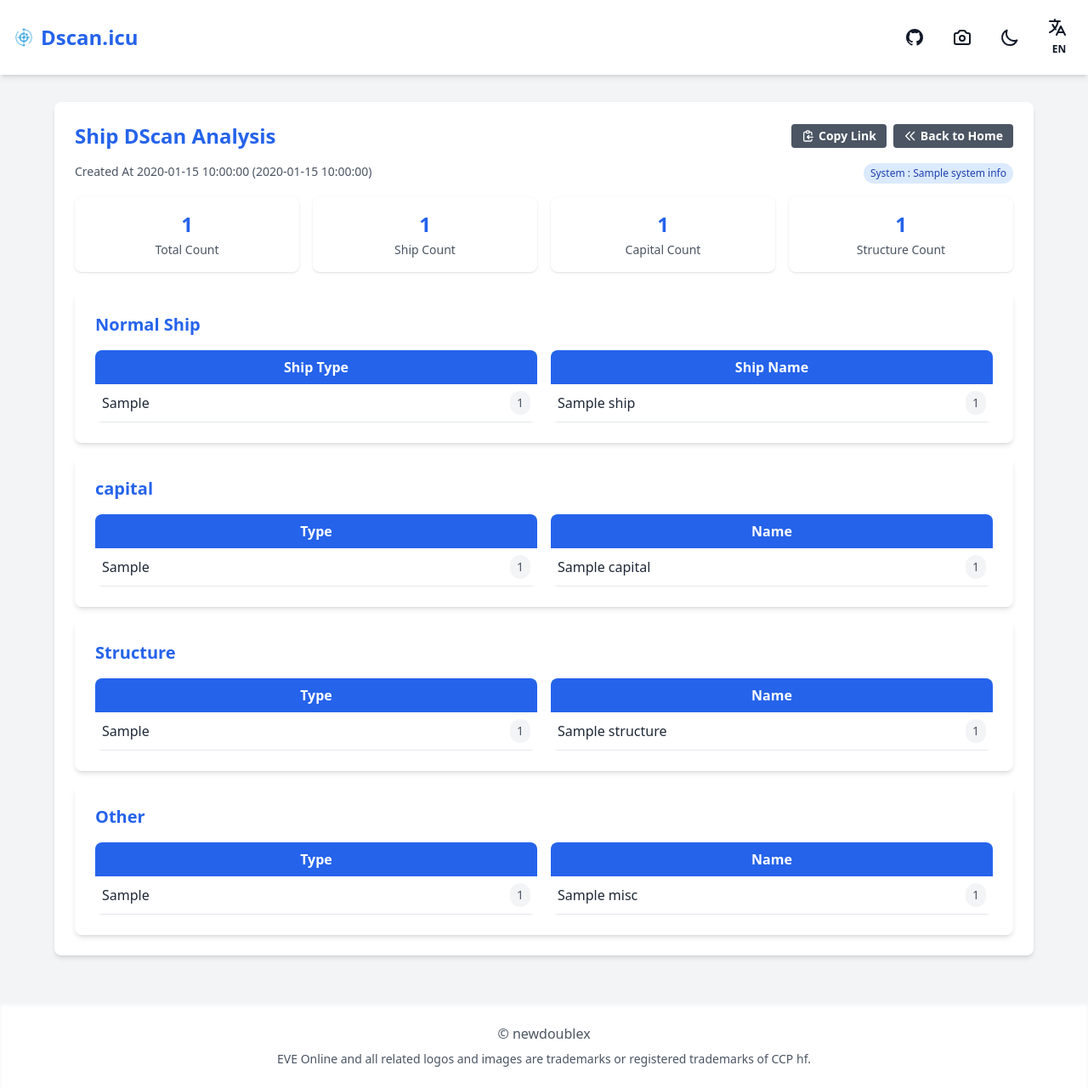
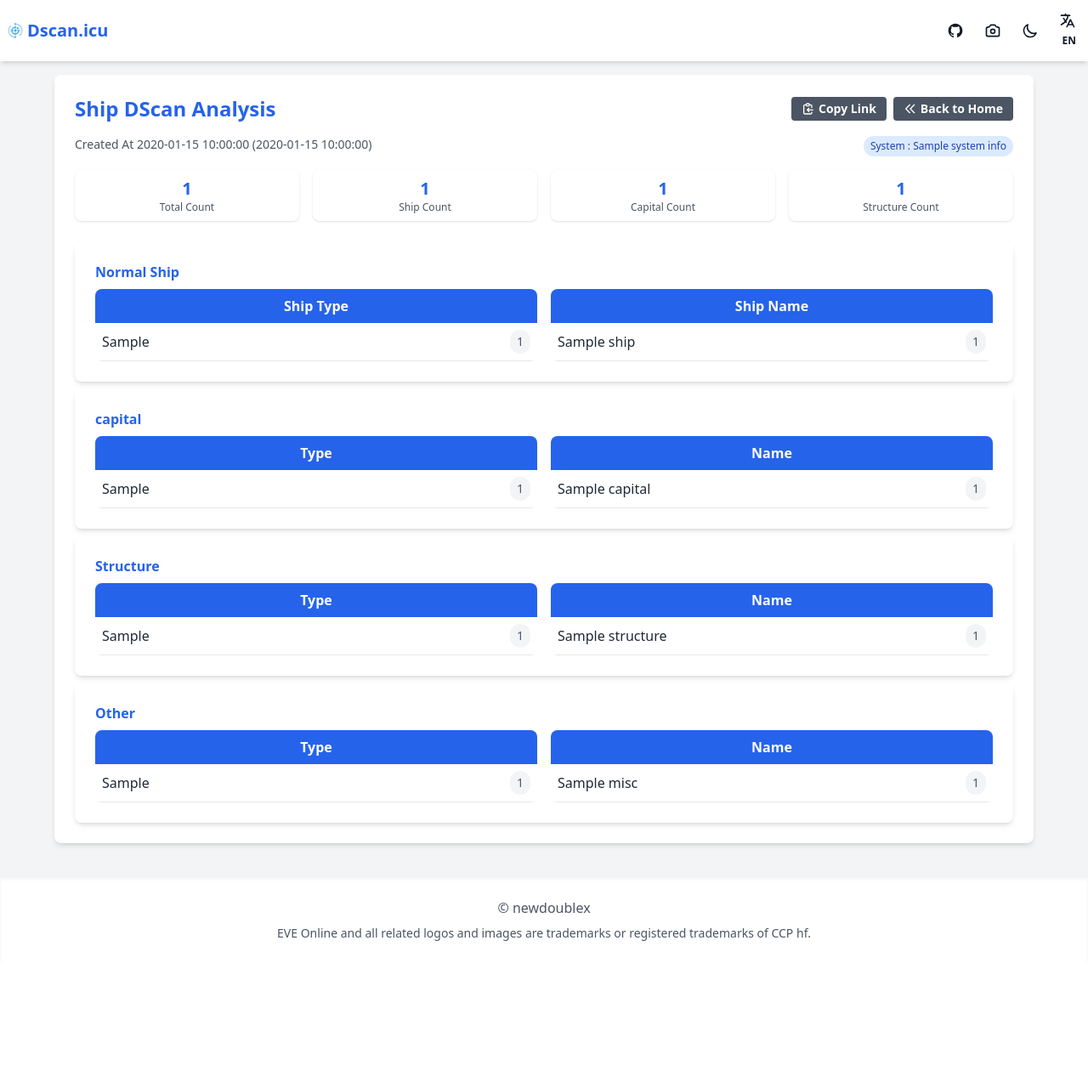
Before and after one commit to zifox666/eve-dscan-tool, a FastAPI app: template templates/ship_dscan.html.jinja2 in a window 1280 px wide. Shown: the whole page at 85% size. After the commit the page ends 1107 px from the top, so only its background shows below. Run offline with FastAPI, Linux system fonts and the light colour scheme; the template is opened without the code that fills it: most values are stand-ins (such as "Sample title", 1, 10 or a date in 2020); parts of the project's set-up code (start-up, migrations or seed data) failed here and were passed over; some libraries are stand-ins or nearby versions.

Commit message:
:bug: 修复类型没有正确排序 缩小无用UI

```diff
--- a/static/js/translations.js
+++ b/static/js/translations.js
@@ -1,4 +1,3 @@
-// static/js/translations.js
 const translations = {
   'zh': {
     // index
@@ -17,6 +16,12 @@ const translations = {
     'li1': '本地频道成员列表：复制本地频道成员列表并粘贴',
     'li2': '舰船扫描：使用DScan工具扫描后复制结果并粘贴',
     'li3': '分析结果可以通过生成的链接分享给他人',
+
+    // ship
+    'Huginn': '休津级',
+    'Lachesis': '拉克希斯级',
+    'Rook': '白嘴鸦级',
+    'Curse': '诅咒级',
 
     //local dscan
 
@@ -77,6 +82,12 @@ const translations = {
     'li2': 'Ship scan: Copy the results after scanning with the DScan tool and paste them',
     'li3': 'The analysis results can be shared with others through the generated link',
 
+    // ship
+    'Huginn': 'Huginn',
+    'Lachesis': 'Lachesis',
+    'Rook': 'Rook',
+    'Curse': 'Curse',
+
     //local dscan
 
     'local_dscan_title': 'Local DScan Analysis',
--- a/templates/base.html
+++ b/templates/base.html
@@ -89,27 +89,27 @@
 <body class="bg-gray-100 dark:bg-gray-900 text-gray-900 dark:text-gray-100 min-h-screen flex flex-col">
     <!-- 导航栏 -->
     <nav class="bg-white dark:bg-gray-800 shadow-md">
-        <div class="container mx-auto px-4 py-3">
+        <div class="container mx-auto px-2 py-2">
             <div class="flex justify-between items-center">
                 <a href="/"
-                    class="flex items-center space-x-2 text-2xl font-bold text-primary-600 dark:text-primary-400">
-                    <img src="/static/favicon.ico" alt="Logo" class="w-6 h-6">
+                    class="flex items-center space-x-1 text-xl font-bold text-primary-600 dark:text-primary-400">
+                    <img src="/static/favicon.ico" alt="Logo" class="w-5 h-5">
                     <span>Dscan.icu</span>
                 </a>
-                <div class="flex items-center space-x-4">
+                <div class="flex items-center space-x-3">
                     <!-- GitHub按钮 -->
                     <a href="https://github.com/zifox666/eve-dscan-tool" target="_blank"
-                        class="p-2 rounded-full hover:bg-gray-200 dark:hover:bg-gray-700" title="GitHub">
-                        <svg xmlns="http://www.w3.org/2000/svg" class="h-6 w-6" viewBox="0 0 24 24" fill="currentColor">
+                        class="p-1.5 rounded-full hover:bg-gray-200 dark:hover:bg-gray-700" title="GitHub">
+                        <svg xmlns="http://www.w3.org/2000/svg" class="h-5 w-5" viewBox="0 0 24 24" fill="currentColor">
                             <path fill-rule="evenodd" clip-rule="evenodd"
                                 d="M12 2C6.477 2 2 6.477 2 12c0 4.42 2.865 8.166 6.839 9.489.5.092.682-.217.682-.482 0-.237-.008-.866-.013-1.7-2.782.603-3.369-1.342-3.369-1.342-.454-1.155-1.11-1.462-1.11-1.462-.908-.62.069-.608.069-.608 1.003.07 1.531 1.03 1.531 1.03.892 1.529 2.341 1.087 2.91.832.092-.647.35-1.088.636-1.338-2.22-.253-4.555-1.11-4.555-4.943 0-1.091.39-1.984 1.029-2.683-.103-.253-.446-1.272.098-2.65 0 0 .84-.27 2.75 1.026A9.564 9.564 0 0112 6.844c.85.004 1.705.115 2.504.337 1.909-1.296 2.747-1.026 2.747-1.026.546 1.378.202 2.397.1 2.65.64.699 1.028 1.592 1.028 2.683 0 3.842-2.339 4.687-4.566 4.935.359.309.678.919.678 1.852 0 1.336-.012 2.415-.012 2.743 0 .267.18.578.688.48C19.138 20.161 22 16.416 22 12c0-5.523-4.477-10-10-10z" />
                         </svg>
                     </a>
 
                     <!-- 截图按钮 -->
-                    <button id="screenshotBtn" class="p-2 rounded-full hover:bg-gray-200 dark:hover:bg-gray-700"
+                    <button id="screenshotBtn" class="p-1.5 rounded-full hover:bg-gray-200 dark:hover:bg-gray-700"
                         title="截图整页">
-                        <svg xmlns="http://www.w3.org/2000/svg" class="h-6 w-6" fill="none" viewBox="0 0 24 24"
+                        <svg xmlns="http://www.w3.org/2000/svg" class="h-5 w-5" fill="none" viewBox="0 0 24 24"
                             stroke="currentColor">
                             <path stroke-linecap="round" stroke-linejoin="round" stroke-width="2"
                                 d="M3 9a2 2 0 012-2h.93a2 2 0 001.664-.89l.812-1.22A2 2 0 0110.07 4h3.86a2 2 0 011.664.89l.812 1.22A2 2 0 0018.07 7H19a2 2 0 012 2v9a2 2 0 01-2 2H5a2 2 0 01-2-2V9z" />
@@ -119,13 +119,13 @@
                     </button>
 
                     <!-- 暗黑模式切换按钮 -->
-                    <button id="darkModeToggle" class="p-2 rounded-full hover:bg-gray-200 dark:hover:bg-gray-700">
-                        <svg xmlns="http://www.w3.org/2000/svg" class="h-6 w-6 hidden dark:block" fill="none"
+                    <button id="darkModeToggle" class="p-1.5 rounded-full hover:bg-gray-200 dark:hover:bg-gray-700">
+                        <svg xmlns="http://www.w3.org/2000/svg" class="h-5 w-5 hidden dark:block" fill="none"
                             viewBox="0 0 24 24" stroke="currentColor">
                             <path stroke-linecap="round" stroke-linejoin="round" stroke-width="2"
                                 d="M12 3v1m0 16v1m9-9h-1M4 12H3m15.364 6.364l-.707-.707M6.343 6.343l-.707-.707m12.728 0l-.707.707M6.343 17.657l-.707.707M16 12a4 4 0 11-8 0 4 4 0 018 0z" />
                         </svg>
-                        <svg xmlns="http://www.w3.org/2000/svg" class="h-6 w-6 block dark:hidden" fill="none"
+                        <svg xmlns="http://www.w3.org/2000/svg" class="h-5 w-5 block dark:hidden" fill="none"
                             viewBox="0 0 24 24" stroke="currentColor">
                             <path stroke-linecap="round" stroke-linejoin="round" stroke-width="2"
                                 d="M20.354 15.354A9 9 0 018.646 3.646 9.003 9.003 0 0012 21a9.003 9.003 0 008.354-5.646z" />
@@ -134,15 +134,18 @@
 
                     <!-- 语言切换按钮 -->
                     <div class="relative">
-                        <button id="languageToggle" class="p-2 rounded-full hover:bg-gray-200 dark:hover:bg-gray-700"
+                        <button id="languageToggle" class="p-1.5 rounded-full hover:bg-gray-200 dark:hover:bg-gray-700"
                             title="切换语言">
-                            <svg xmlns="http://www.w3.org/2000/svg" class="h-6 w-6" fill="none" viewBox="0 0 24 24"
+                        <!-- 将p-2改为p-1.5 -->
+                            <svg xmlns="http://www.w3.org/2000/svg" class="h-5 w-5" fill="none" viewBox="0 0 24 24"
                                 stroke="currentColor">
+                            <!-- 将h-6 w-6改为h-5 w-5 -->
                                 <path stroke-linecap="round" stroke-linejoin="round" stroke-width="2"
                                     d="M3 5h12M9 3v2m1.048 9.5A18.022 18.022 0 016.412 9m6.088 9h7M11 21l5-10 5 10M12.751 5C11.783 10.77 8.07 15.61 3 18.129" />
                             </svg>
                             <span class="ml-1 text-xs font-bold" id="currentLangDisplay"></span>
                         </button>
+                        <!-- 下拉菜单部分保持不变 -->
                         <div id="languageDropdown"
                             class="hidden absolute right-0 mt-2 py-2 w-24 bg-white dark:bg-gray-800 rounded-md shadow-xl z-20">
                             <button
@@ -159,7 +162,7 @@
     </nav>
 
     <!-- 主要内容 -->
-    <main class="container mx-auto px-4 py-8 flex-grow">
+    <main class="container mx-auto px-4 py-4 flex-grow">
         {% block content %}{% endblock %}
     </main>
 
--- a/templates/local_dscan.html.jinja2
+++ b/templates/local_dscan.html.jinja2
@@ -5,15 +5,15 @@
 {% block head %}
 <style type="text/tailwindcss">
     .stat-card {
-        @apply bg-white dark:bg-gray-800 rounded-lg shadow p-4 flex flex-col items-center justify-center;
+    @apply bg-white dark:bg-gray-800 rounded-lg shadow p-2 flex flex-col items-center justify-center;
     }
 
     .stat-value {
-        @apply text-2xl font-bold text-primary-600 dark:text-primary-400;
+        @apply text-xl font-bold text-primary-600 dark:text-primary-400;
     }
 
     .stat-label {
-        @apply text-sm text-gray-600 dark:text-gray-400 mt-1;
+        @apply text-xs text-gray-600 dark:text-gray-400;
     }
 
     .alliance-tag {
--- a/templates/ship_dscan.html.jinja2
+++ b/templates/ship_dscan.html.jinja2
@@ -5,13 +5,13 @@
 {% block head %}
 <style type="text/tailwindcss">
 .stat-card {
-    @apply bg-white dark:bg-gray-800 rounded-lg shadow p-4 flex flex-col items-center justify-center;
+    @apply bg-white dark:bg-gray-800 rounded-lg shadow p-2 flex flex-col items-center justify-center;
 }
 .stat-value {
-    @apply text-2xl font-bold text-primary-600 dark:text-primary-400;
+    @apply text-xl font-bold text-primary-600 dark:text-primary-400;
 }
 .stat-label {
-    @apply text-sm text-gray-600 dark:text-gray-400 mt-1;
+    @apply text-xs text-gray-600 dark:text-gray-400;
 }
 .entity-column {
     @apply bg-white dark:bg-gray-800 rounded-lg overflow-hidden;
@@ -100,11 +100,11 @@
     </div>
 
     <!-- 四列布局：旗舰、普通舰船、建筑、其他 -->
-    <div class="space-y-4">
+    <div class="space-y-2">
         <!-- 舰船部分 -->
         {% if dscan.processed_data.ship_types|length > 0 %}
         <div class="card">
-            <h2 class="text-xl font-bold text-primary-600 dark:text-primary-400 mb-4" data-i18n="normal_ship">常规</h2>
+            <h2 class="text-l font-bold text-primary-600 dark:text-primary-400 mb-2" data-i18n="normal_ship">常规</h2>
             <div class="grid grid-cols-2 gap-4">
                 <!-- 舰船类型列 -->
                 <div class="entity-column">
@@ -139,7 +139,7 @@
         <!-- 旗舰部分 -->
         {% if dscan.processed_data.capital_types|length > 0 %}
         <div class="card">
-            <h2 class="text-xl font-bold text-primary-600 dark:text-primary-400 mb-4" data-i18n="capital">旗舰</h2>
+            <h2 class="text-l font-bold text-primary-600 dark:text-primary-400 mb-2" data-i18n="capital">旗舰</h2>
             <div class="grid grid-cols-2 gap-4">
                 <!-- 旗舰类型列 -->
                 <div class="entity-column">
@@ -174,7 +174,7 @@
         <!-- 建筑部分 -->
         {% if dscan.processed_data.structure_types|length > 0 %}
         <div class="card">
-            <h2 class="text-xl font-bold text-primary-600 dark:text-primary-400 mb-4" data-i18n="structure">建筑</h2>
+            <h2 class="text-l font-bold text-primary-600 dark:text-primary-400 mb-2" data-i18n="structure">建筑</h2>
             <div class="grid grid-cols-2 gap-4">
                 <!-- 建筑类型列 -->
                 <div class="entity-column">
@@ -209,7 +209,7 @@
         <!-- 其他部分 -->
         {% if dscan.processed_data.misc_types|length > 0 %}
         <div class="card">
-            <h2 class="text-xl font-bold text-primary-600 dark:text-primary-400 mb-4" data-i18n="other">其他</h2>
+            <h2 class="text-l font-bold text-primary-600 dark:text-primary-400 mb-2" data-i18n="other">其他</h2>
             <div class="grid grid-cols-2 gap-4">
                 <!-- 其他类型列 -->
                 <div class="entity-column">
@@ -271,6 +271,18 @@ document.addEventListener('DOMContentLoaded', function() {
     setupEntityInteraction('capital-type-list', 'capital-name-list', 'capital-type');
     setupEntityInteraction('structure-type-list', 'structure-name-list', 'structure-type');
     setupEntityInteraction('misc-type-list', 'misc-name-list', 'misc-type');
+
+    // 按数量排序各类列表
+    sortListByCount('ship-name-list');
+    sortListByCount('capital-name-list');
+    sortListByCount('structure-name-list');
+    sortListByCount('misc-name-list');
+
+    // 同时也要排序类型列表，以保持一致性
+    sortListByCount('ship-type-list');
+    sortListByCount('capital-type-list');
+    sortListByCount('structure-type-list');
+    sortListByCount('misc-type-list');
 });
 
 // 通用实体交互设置函数
@@ -361,5 +373,25 @@ function updateTypeCounts(typeListId, nameListId, typeAttr) {
         }
     });
 }
+
+// 按照数量从大到小排序列表项
+function sortListByCount(listId) {
+    const list = document.getElementById(listId);
+    if (!list) return;
+
+    const items = Array.from(list.querySelectorAll('.entity-item'));
+
+    // 按照数量从大到小排序
+    items.sort((a, b) => {
+        const countA = parseInt(a.querySelector('.entity-distance').textContent);
+        const countB = parseInt(b.querySelector('.entity-distance').textContent);
+        return countB - countA;
+    });
+
+    // 清空列表并按排序后的顺序重新添加
+    items.forEach(item => {
+        list.appendChild(item);
+    });
+}
 </script>
 {% endblock %}
```
Also changed, not shown: templates/index.html (+37 -12 lines).
